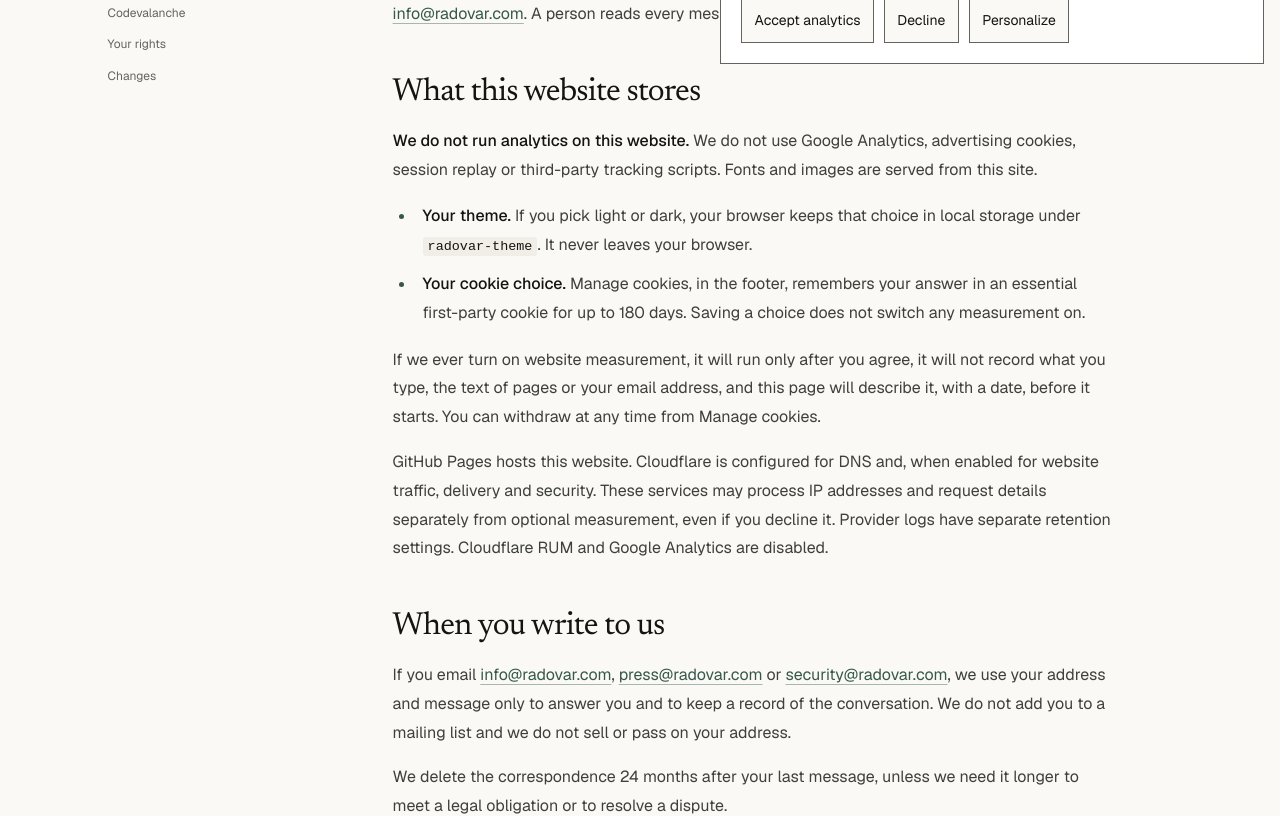
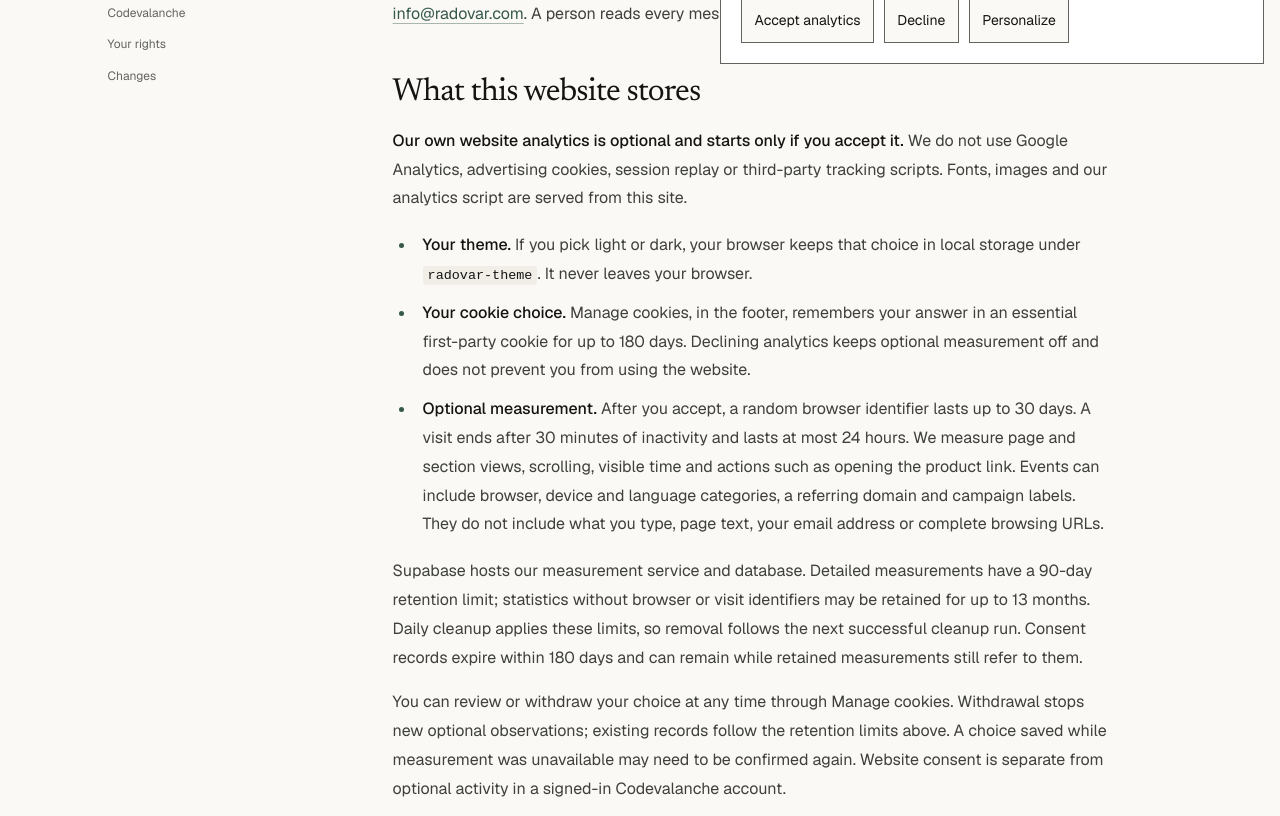
Before and after one commit to Radovar-com/radovar-site, a Next.js app: page /privacy in a window 1280 px wide. Shown: the part 720-1536 px from the top of the page. Built offline with nearby package versions, Linux system fonts and the light colour scheme.

Commit message:
Align Radovar privacy notice with consent-based analytics activation

```diff
--- a/app/privacy/page.tsx
+++ b/app/privacy/page.tsx
@@ -20,7 +20,7 @@ export default function PrivacyPage() {
       kicker="Privacy"
       title="How Radovar handles your information."
       intro="Who is responsible for your data, what this website stores, how long we keep your email, and what Codevalanche sends to the providers you choose."
-      updated="18 October 2026"
+      updated="22 October 2026"
     >
       <PageSchema {...page} />
       <h2>Who is responsible</h2>
@@ -32,9 +32,9 @@ export default function PrivacyPage() {
 
       <h2>What this website stores</h2>
       <p>
-        <strong>We do not run analytics on this website.</strong> We do not use Google
-        Analytics, advertising cookies, session replay or third-party tracking scripts.
-        Fonts and images are served from this site.
+        <strong>Our own website analytics is optional and starts only if you accept it.</strong>{" "}
+        We do not use Google Analytics, advertising cookies, session replay or third-party
+        tracking scripts. Fonts, images and our analytics script are served from this site.
       </p>
       <ul>
         <li>
@@ -44,21 +44,37 @@ export default function PrivacyPage() {
         </li>
         <li>
           <strong>Your cookie choice.</strong> Manage cookies, in the footer, remembers your
-          answer in an essential first-party cookie for up to 180 days. Saving a choice does
-          not switch any measurement on.
+          answer in an essential first-party cookie for up to 180 days. Declining analytics
+          keeps optional measurement off and does not prevent you from using the website.
+        </li>
+        <li>
+          <strong>Optional measurement.</strong> After you accept, a random browser identifier
+          lasts up to 30 days. A visit ends after 30 minutes of inactivity and lasts at most
+          24 hours. We measure page and section views, scrolling, visible time and actions
+          such as opening the product link. Events can include browser, device and language
+          categories, a referring domain and campaign labels. They do not include what you
+          type, page text, your email address or complete browsing URLs.
         </li>
       </ul>
       <p>
-        If we ever turn on website measurement, it will run only after you agree, it will
-        not record what you type, the text of pages or your email address, and this page
-        will describe it, with a date, before it starts. You can withdraw at any time from
-        Manage cookies.
+        Supabase hosts our measurement service and database. Detailed measurements have a
+        90-day retention limit; statistics without browser or visit identifiers may be
+        retained for up to 13 months. Daily cleanup applies these limits, so removal follows
+        the next successful cleanup run. Consent records expire within 180 days and can
+        remain while retained measurements still refer to them.
+      </p>
+      <p>
+        You can review or withdraw your choice at any time through Manage cookies. Withdrawal
+        stops new optional observations; existing records follow the retention limits above.
+        A choice saved while measurement was unavailable may need to be confirmed again.
+        Website consent is separate from optional activity in a signed-in Codevalanche account.
       </p>
       <p>
         GitHub Pages hosts this website. Cloudflare is configured for DNS and, when
         enabled for website traffic, delivery and security. These services may process
         IP addresses and request details separately from optional measurement, even if
-        you decline it. Provider logs have separate retention settings. Cloudflare RUM
+        you decline it. Supabase also processes request metadata when you contact the
+        measurement service. Provider logs have separate retention settings. Cloudflare RUM
         and Google Analytics are disabled.
       </p>
 
@@ -87,7 +103,7 @@ export default function PrivacyPage() {
           give you the setting you asked for.
         </li>
         <li>
-          <strong>Website measurement, if it is ever switched on:</strong> only your consent
+          <strong>Optional website measurement:</strong> only your consent
           (Article 6(1)(a)), which you can withdraw at any time.
         </li>
       </ul>
@@ -121,6 +137,10 @@ export default function PrivacyPage() {
 
       <h2>Changes</h2>
       <p>
+        22 October 2026: described consent-based website analytics, Supabase processing,
+        browser storage, retention and withdrawal.
+      </p>
+      <p>
         18 October 2026: named GitHub Pages and Cloudflare for hosting, DNS and security;
         distinguished request metadata from optional measurement.
       </p>
```
Also changed, not shown: 1 other file (tests, documents, lock files or other folders).
